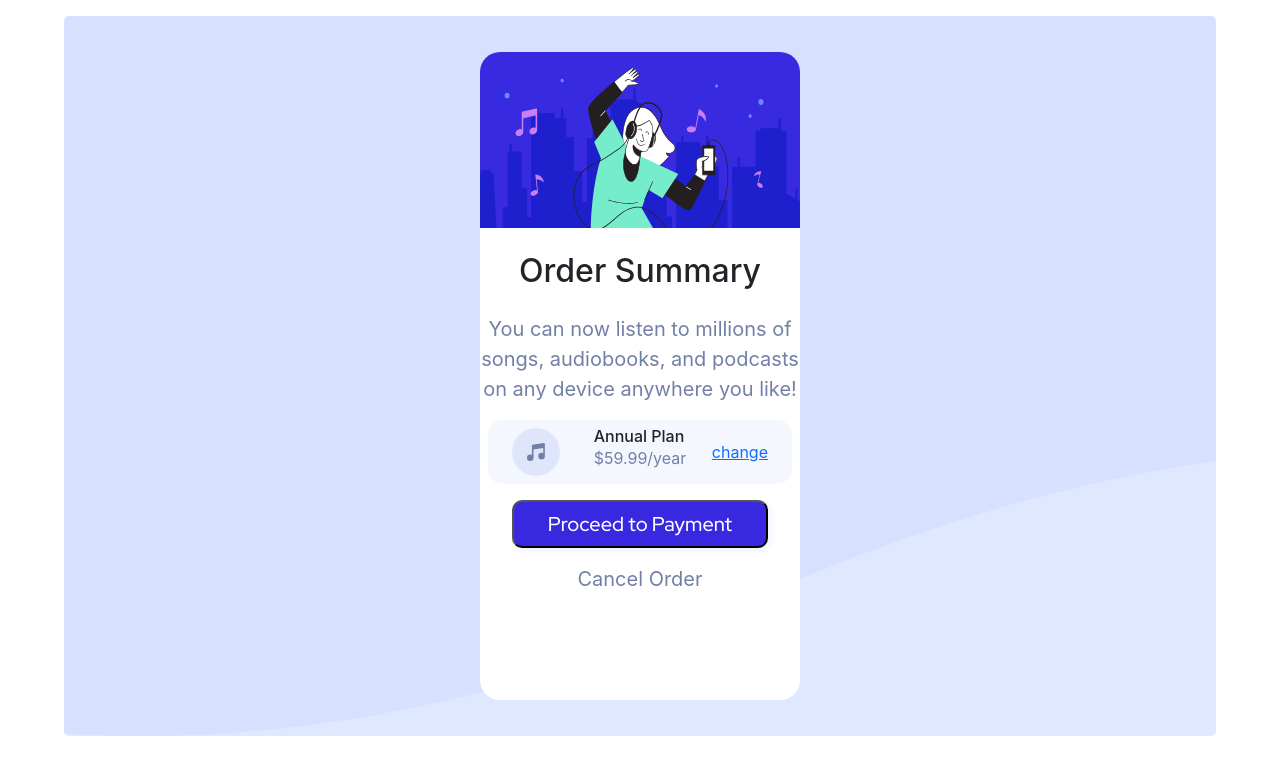
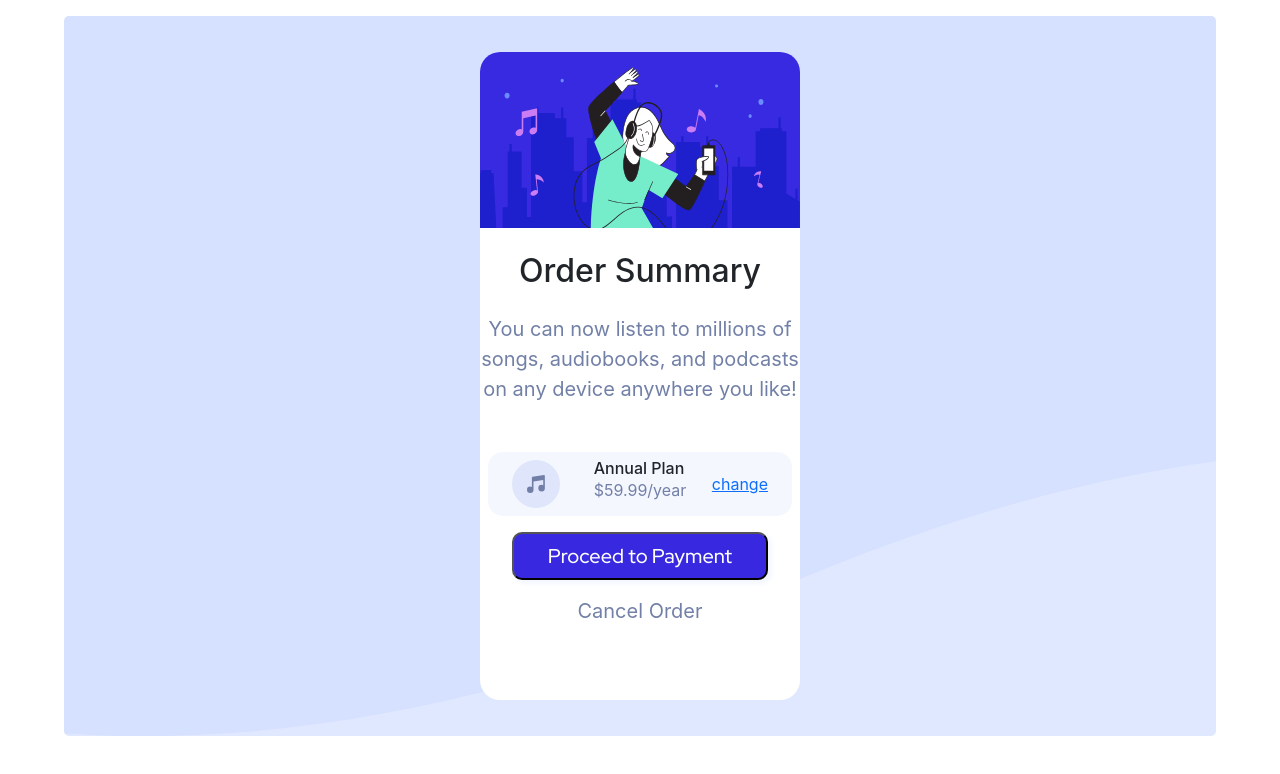
Before and after one commit to henryuks129/React-ProjectX, a React (Create React App) app: page / in a window 1280 px wide. Shown: the top 774 px of the page. Built offline with nearby package versions, Linux system fonts and the light colour scheme; a web font is replaced by a local one.

Commit message:
first commit

```diff
--- a/src/components/ProjectX.js
+++ b/src/components/ProjectX.js
@@ -20,7 +20,7 @@ const ProjectX = () => {
         <div className='text-center pea mt-4'>
           <p>You can now listen to millions of songs, audiobooks, and podcasts on any device anywhere you like!</p>
         </div>
-        <div className='red grid container mt-3'>
+        <div className='red grid container mt-5'>
           <div className='rows align-items-center container'>
             <div className='icon '>
               <img src={music} alt="music-icon" />
```
